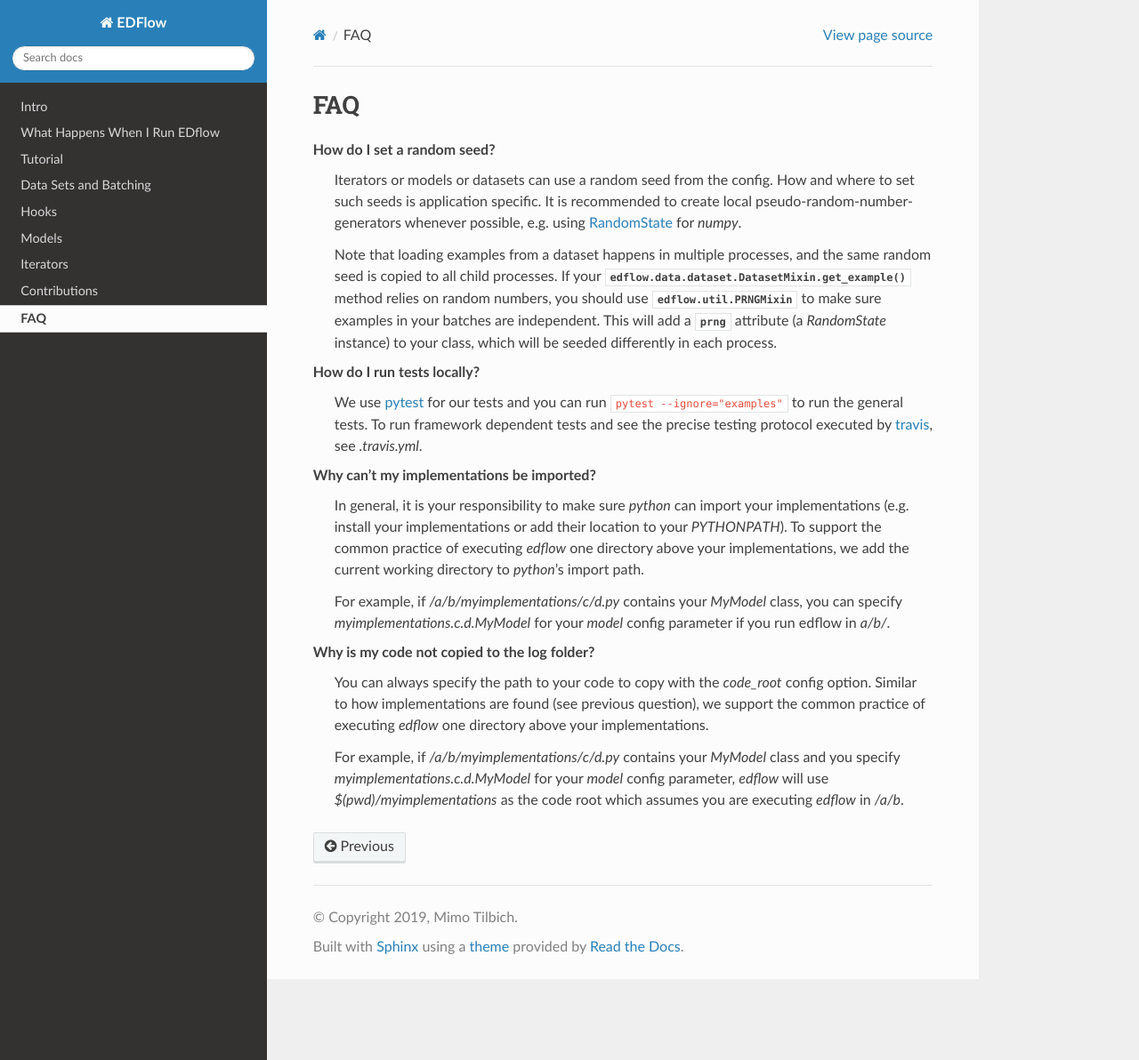
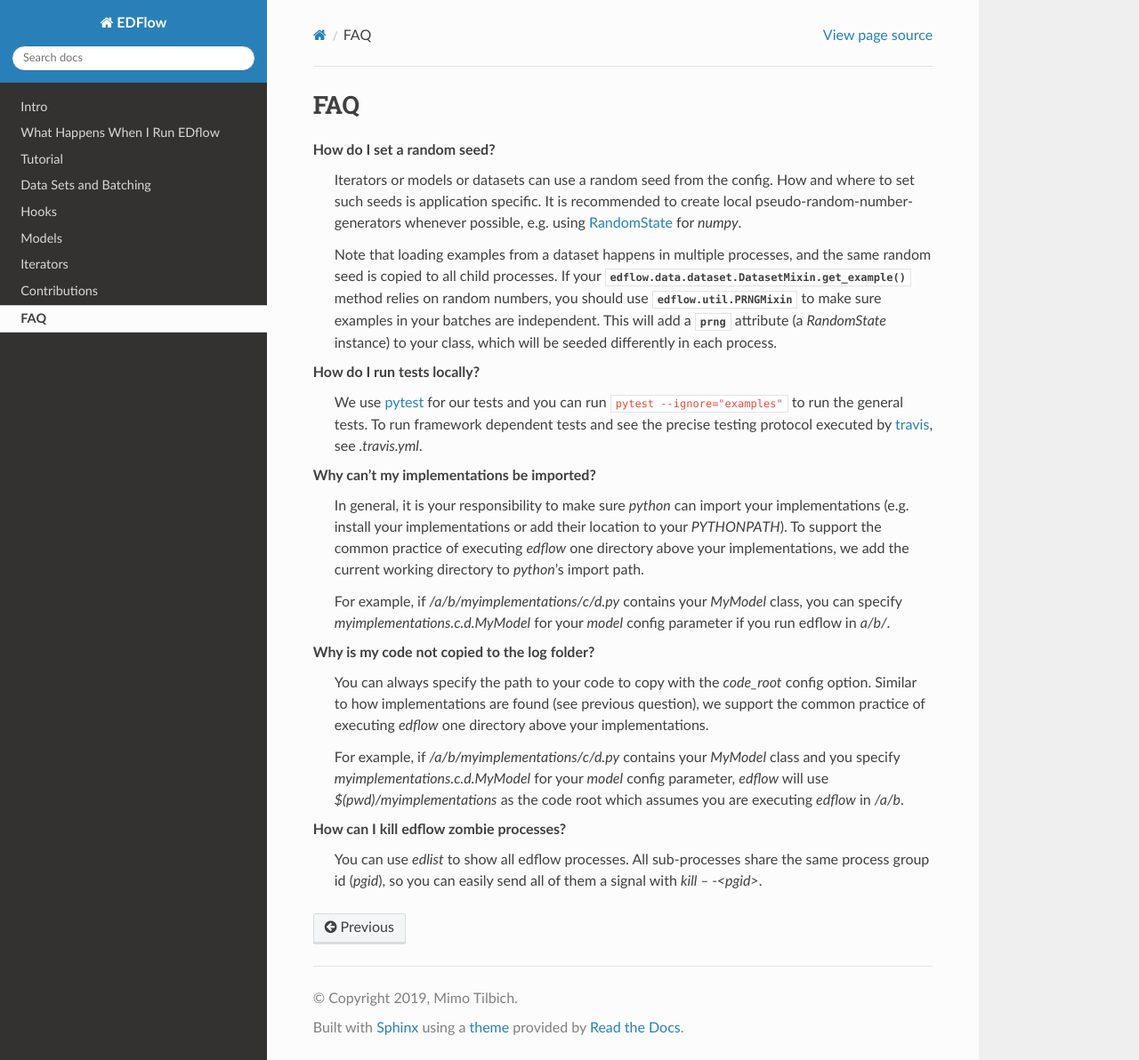
Before and after one commit to pesser/edflow, a Sphinx documentation site: the page built from docs/source/faq.rst, in a window 1280 px wide and 1192 px high. Shown: the whole window at 89% size. Built offline with Sphinx 7.4.7 and the Read the Docs theme 2.0.0, drawn with Linux system fonts in a browser that asks for light colours; pages that are not in the unit, such as notebooks, are missing from menus.

Commit message:
add pgid to edlist

```diff
--- a/docs/source/faq.rst
+++ b/docs/source/faq.rst
@@ -45,3 +45,8 @@ Why is my code not copied to the log folder?
    class and you specify `myimplementations.c.d.MyModel` for your `model`
    config parameter, `edflow` will use `$(pwd)/myimplementations` as the code
    root which assumes you are executing `edflow` in `/a/b`.
+
+How can I kill edflow zombie processes?
+   You can use `edlist` to show all edflow processes. All sub-processes share
+   the same process group id (`pgid`), so you can easily send all of them a
+   signal with `kill -- -<pgid>`.
```
Also changed, not shown: 1 other file.
